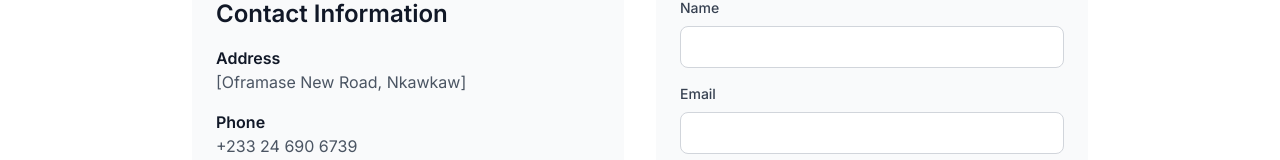
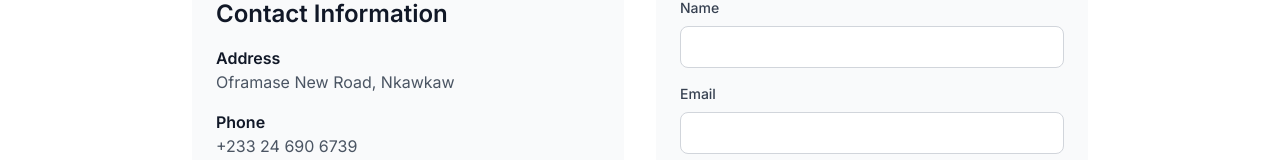
Before and after one commit to Chopper543/DanSarp-Herbal-Centre, a Next.js app: page /contact in a window 1280 px wide. Shown: the part 250-410 px from the top of the page. Built offline with nearby package versions, Linux system fonts and the light colour scheme; no server answers; a web font is replaced by a local one.

Commit message:
Contact page updated 1.0

```diff
--- a/app/(public)/contact/page.tsx
+++ b/app/(public)/contact/page.tsx
@@ -48,7 +48,7 @@ export default function ContactPage() {
                   <div>
                     <h3 className="font-semibold text-gray-900 dark:text-white">Address</h3>
                     <p className="text-gray-600 dark:text-gray-400">
-                      [Oframase New Road, Nkawkaw]
+                      Oframase New Road, Nkawkaw
                     </p>
                   </div>
                   <div>
```
